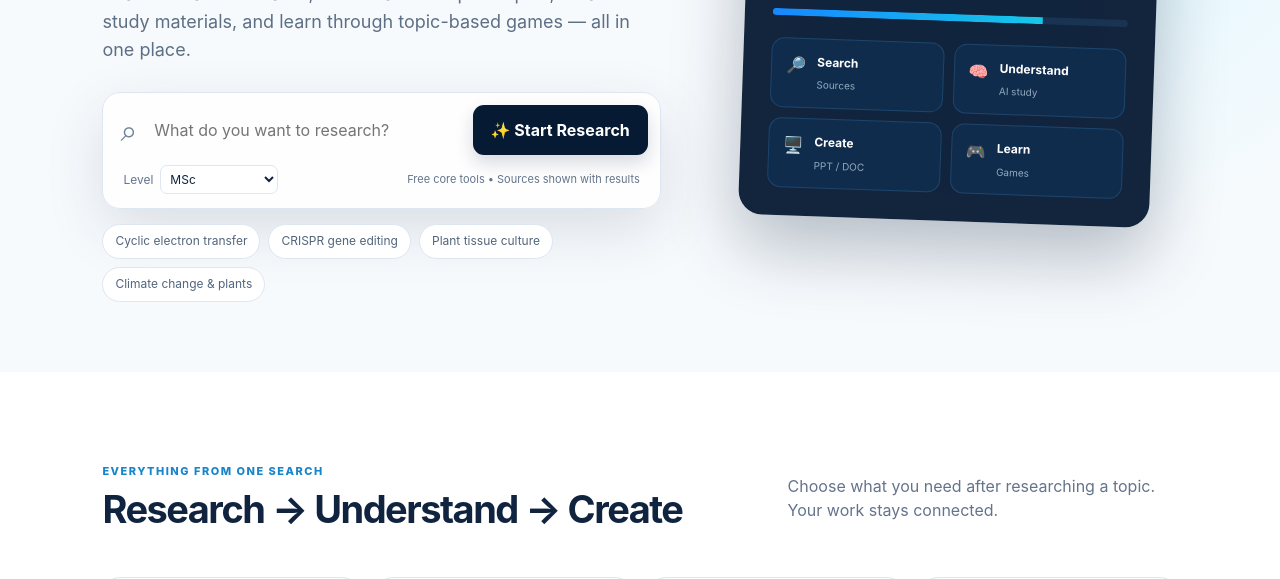
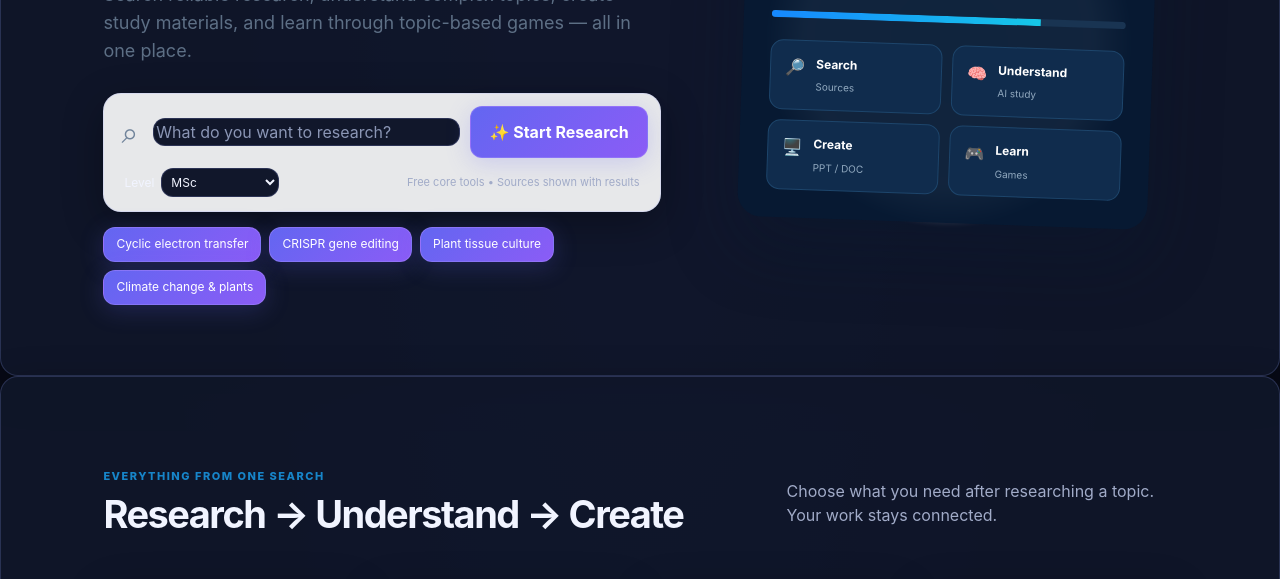
Before and after one commit to rgensearch/rgen-search, a plain HTML site: page index.html in a window 1280 px wide. Shown: the part 381-960 px from the top of the page. Drawn offline with Linux system fonts and the light colour scheme.

Commit message:
Update styles.css

```diff
--- a/styles.css
+++ b/styles.css
@@ -24,3 +24,132 @@ footer{padding:28px 8%;background:#06172b;color:#91a9bf;display:flex;justify-con
 .toast{position:fixed;bottom:24px;left:50%;transform:translate(-50%,20px);background:#071A33;color:white;padding:12px 18px;border-radius:10px;opacity:0;pointer-events:none;transition:.25s;z-index:50;font-size:13px}.toast.show{opacity:1;transform:translate(-50%,0)}
 @media(max-width:900px){.desktop-nav{display:none}.menu-btn{display:block}.hero{grid-template-columns:1fr;padding-top:55px}.hero-visual{min-height:330px}.feature-grid{grid-template-columns:1fr 1fr}.steps{grid-template-columns:1fr 1fr}.learn-section{grid-template-columns:1fr;gap:35px}}
 @media(max-width:600px){.nav{padding:0 18px;height:68px}.brand small{display:none}.ghost-btn{display:none}.hero{padding:45px 18px 55px}.hero h1{font-size:46px;letter-spacing:-2px}.hero-copy>p{font-size:16px}.search-row{align-items:stretch;flex-wrap:wrap}.search-row input{width:calc(100% - 40px);flex:none}.primary-btn{width:100%}.search-options{align-items:flex-start;gap:10px;flex-direction:column}.section,.learn-section{padding:60px 18px}.section-heading{display:block}.section-heading h2,.learn-section h2,.cta h2{font-size:31px}.feature-grid,.steps{grid-template-columns:1fr}.game-grid{grid-template-columns:1fr 1fr}.cta{margin:0 18px 55px;padding:42px 20px}footer{padding:25px 18px;gap:10px;flex-wrap:wrap}}
+/* ===== RGen Search: Dark Premium Theme ===== */
+
+:root {
+--navy: #080b18;
+--navy2: #10152a;
+--blue: #6875ff;
+--cyan: #48d9ff;
+--text: #f1f4ff;
+--muted: #a1abc8;
+--line: rgba(151, 164, 255, 0.2);
+--bg: #080b18;
+--white: #11172b;
+--shadow: 0 12px 40px rgba(0, 0, 0, 0.3);
+}
+
+html {
+scroll-behavior: smooth;
+}
+
+body {
+background:
+radial-gradient(ellipse at 50% 0%, rgba(79, 70, 229, 0.18), transparent 55%),
+#080b18 !important;
+color: var(--text) !important;
+min-height: 100vh;
+}
+
+nav {
+background: rgba(8, 11, 24, 0.88) !important;
+border-bottom: 1px solid var(--line) !important;
+backdrop-filter: blur(16px);
+}
+
+.brand,
+h1,
+h2,
+h3,
+label {
+color: var(--text) !important;
+}
+
+p,
+.subtitle,
+.muted {
+color: var(--muted);
+}
+
+button,
+button[type="submit"],
+input[type="submit"] {
+background: linear-gradient(135deg, #6366f1, #8b5cf6) !important;
+color: #ffffff !important;
+border: 1px solid rgba(167, 139, 250, 0.45) !important;
+border-radius: 12px !important;
+box-shadow: 0 5px 24px rgba(99, 102, 241, 0.22);
+transition: transform 0.2s ease, box-shadow 0.2s ease;
+}
+
+button:hover,
+button[type="submit"]:hover,
+input[type="submit"]:hover {
+transform: translateY(-2px);
+box-shadow: 0 8px 30px rgba(99, 102, 241, 0.4);
+}
+
+input,
+select,
+textarea {
+background: #11172b !important;
+color: #f1f4ff !important;
+border: 1px solid var(--line) !important;
+border-radius: 12px !important;
+}
+
+input::placeholder,
+textarea::placeholder {
+color: #8b96b5 !important;
+}
+
+input:focus,
+select:focus,
+textarea:focus {
+outline: none;
+border-color: var(--blue) !important;
+box-shadow: 0 0 0 3px rgba(104, 117, 255, 0.16);
+}
+
+section,
+article,
+.rgen-paper,
+.card {
+background: rgba(17, 23, 43, 0.88) !important;
+color: var(--text) !important;
+border: 1px solid var(--line) !important;
+border-radius: 18px;
+box-shadow: var(--shadow);
+}
+
+a {
+color: var(--cyan);
+}
+
+a:hover {
+color: #a5f0ff;
+}
+
+::selection {
+background: rgba(104, 117, 255, 0.4);
+color: #ffffff;
+}
+
+@media (max-width: 768px) {
+.hero {
+padding: 48px 20px !important;
+}
+
+input,
+select,
+button {
+max-width: 100%;
+}
+
+section,
+article,
+.rgen-paper,
+.card {
+border-radius: 14px;
+}
+}
```
